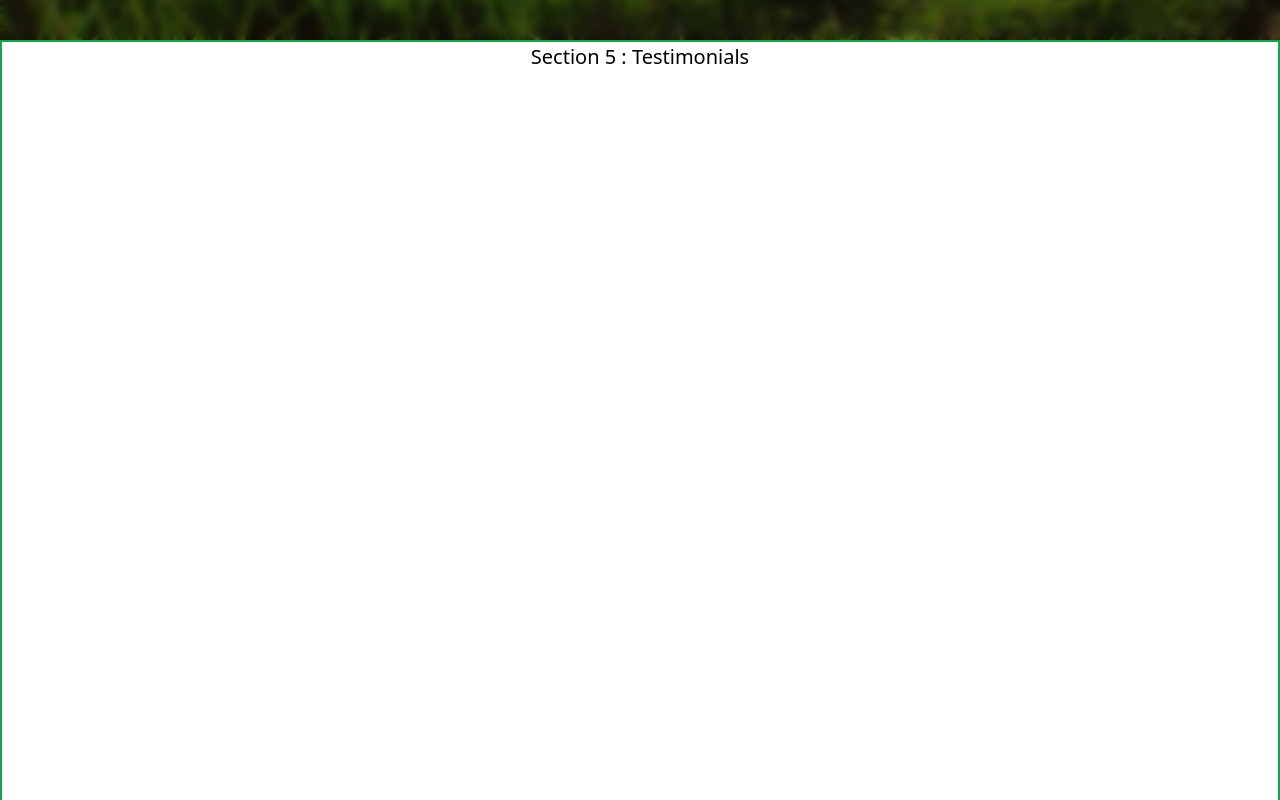
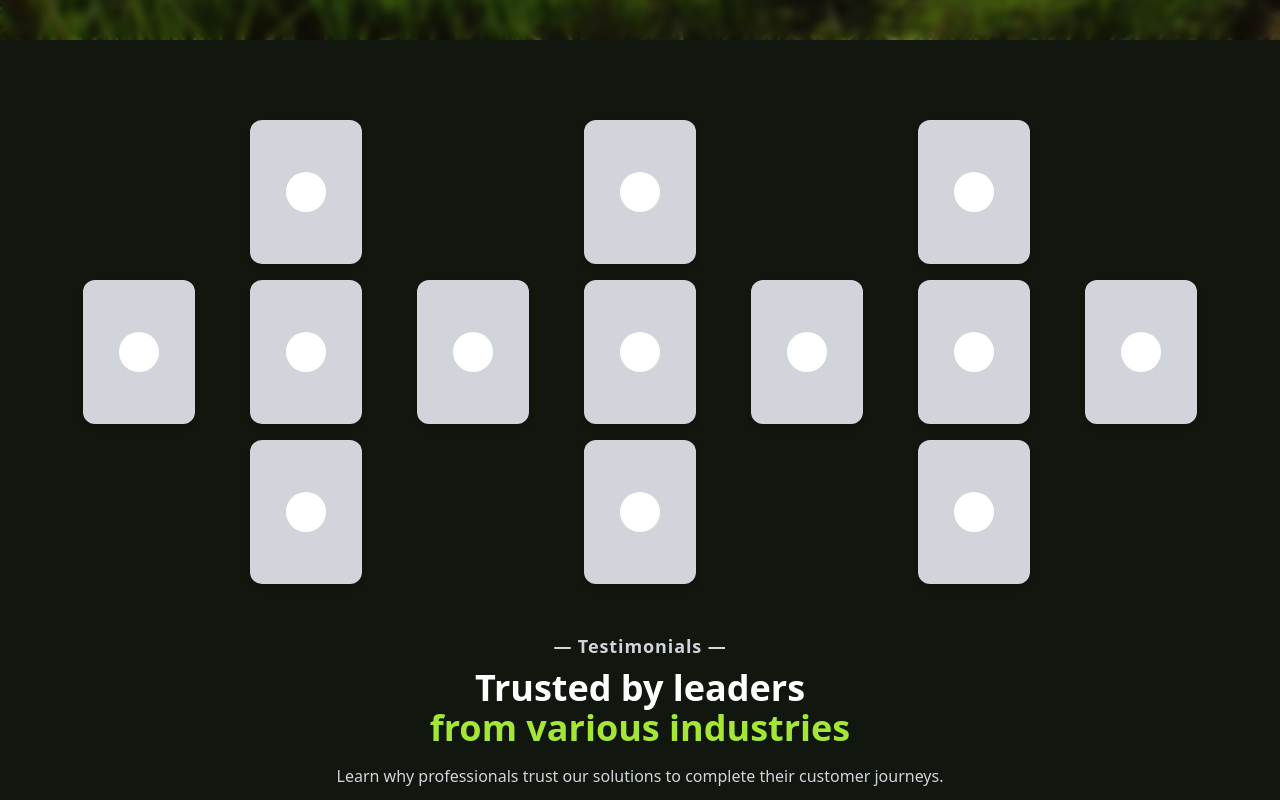
Before and after one commit to Manushivuz/iisppr, a React (Vite) app: page / in a window 1280 px wide. Shown: the part 3120-3920 px from the top of the page. Built offline with nearby package versions, Linux system fonts and the light colour scheme.

Commit message:
Update TestimonialsSection.jsx

```diff
--- a/src/components/home/TestimonialsSection.jsx
+++ b/src/components/home/TestimonialsSection.jsx
@@ -1,18 +1,62 @@
 import React from 'react';
-import { Link } from 'react-router-dom';
-import Button from '../ui/Button';
-import Slider from '../ui/Slider';
 
 const TestimonialsSection = () => {
+  return (
+    <section className="bg-[#11160e] text-white py-20 px-4">
+      <div className="max-w-6xl mx-auto text-center">
+        {/* Cards Layout */}
+        <div className="grid grid-cols-7 gap-4 justify-items-center mb-12">
+          {/* Row 1 */}
+          <div className="col-span-1" />
+          <Card />
+          <div className="col-span-1" />
+          <Card />
+          <div className="col-span-1" />
+          <Card />
+          <div className="col-span-1" />
 
-	return(
-		<div className="border-2 border-green-600 h-[123vh]">
-			<section className="text-center text-[20px]">
-						Section 5 : Testimonials
-			</section>
-		</div>
-	);
-}
+          {/* Row 2 */}
+          <Card />
+          <Card />
+          <Card />
+          <Card />
+          <Card />
+          <Card />
+          <Card />
 
+          {/* Row 3 */}
+          <div className="col-span-1" />
+          <Card />
+          <div className="col-span-1" />
+          <Card />
+          <div className="col-span-1" />
+          <Card />
+
+        </div>
+
+        {/* Title */}
+        <h3 className="text-lg font-semibold tracking-wider text-gray-300">— Testimonials —</h3>
+        <h2 className="text-3xl sm:text-4xl font-bold mt-2 leading-snug">
+          Trusted by leaders <br />
+          <span className="text-lime-400">from various industries</span>
+        </h2>
+
+        <p className="text-gray-300 max-w-2xl mx-auto mt-4 mb-8">
+          Learn why professionals trust our solutions to complete their customer journeys.
+        </p>
+
+        <button className="bg-lime-400 text-black font-semibold py-3 px-6 rounded-full hover:bg-black hover:text-white transition duration-300">
+          Read Success Stories →
+        </button>
+      </div>
+    </section>
+  );
+};
+
+const Card = () => (
+  <div className="w-28 h-36 bg-gray-300 rounded-xl flex items-center justify-center shadow-md">
+    <div className="w-10 h-10 bg-white rounded-full" />
+  </div>
+);
 
 export default TestimonialsSection;
```
